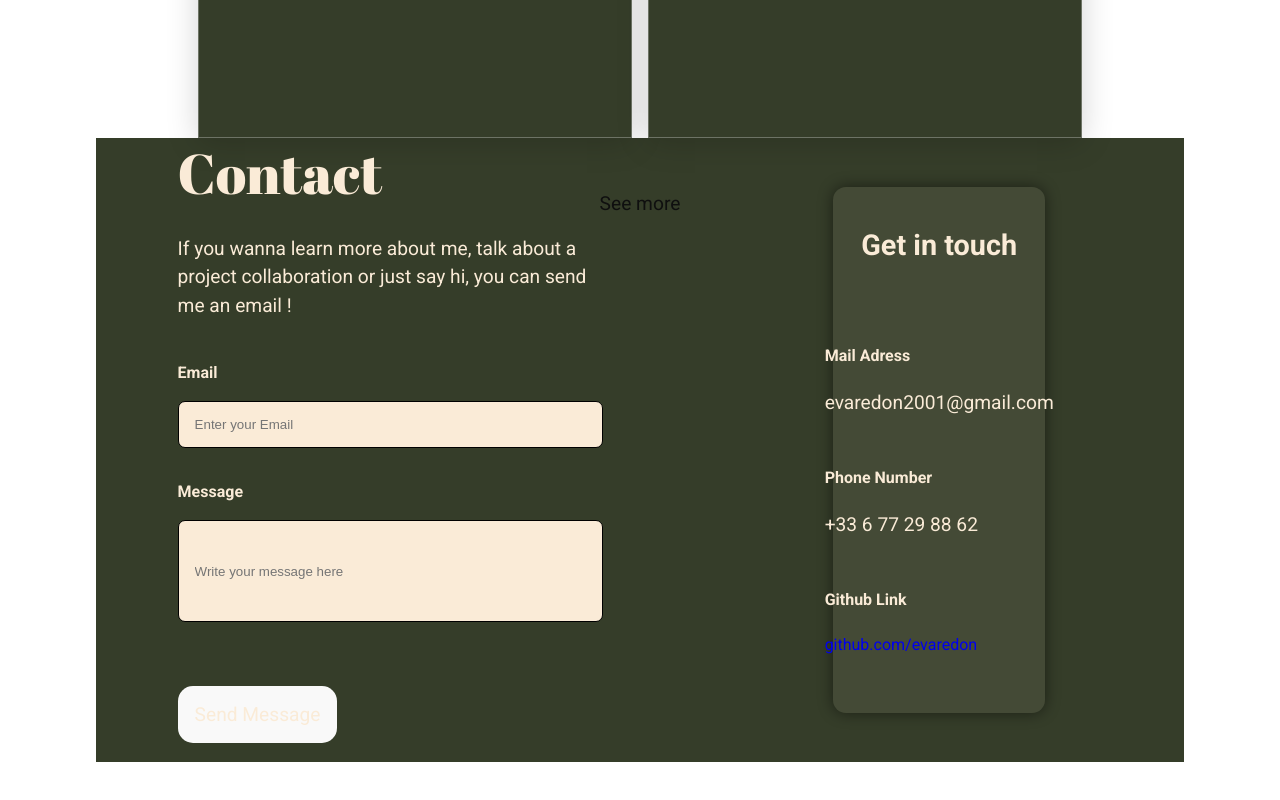
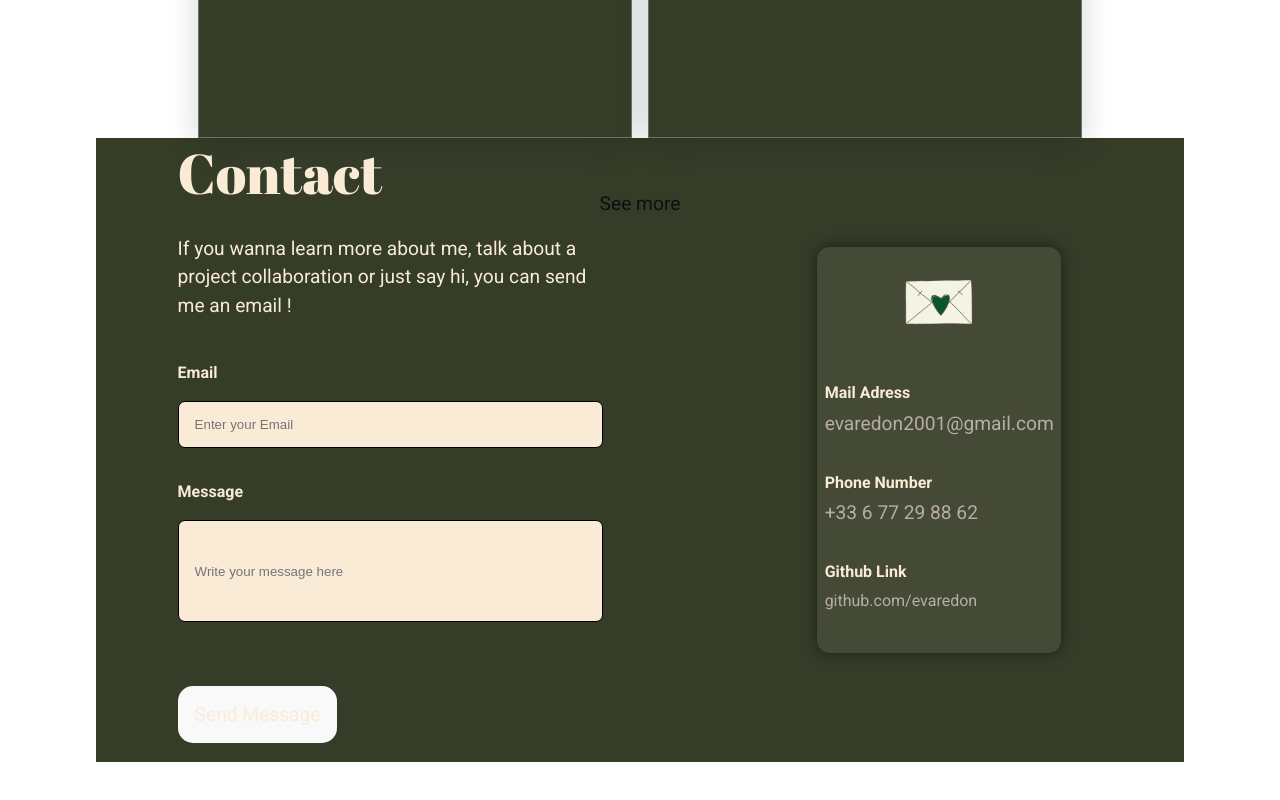
Before and after one commit to evaredon/redeva-portfolio, a React (Vite) app in the folder redeva-portfolio/: page / in a window 1280 px wide. Shown: the part 2830-3630 px from the top of the page. Built offline with nearby package versions, Linux system fonts and the light colour scheme.

Commit message:
need to dynamise everything now

```diff
--- a/redeva-portfolio/src/components/Contact/Contact.jsx
+++ b/redeva-portfolio/src/components/Contact/Contact.jsx
@@ -1,12 +1,10 @@
 import './Contact.scss';
-// import Letter from '../../assets/loveletter.png'
 import Form from './Form/Form';
 import Intro from './Intro/Intro';
 
 function Contact() {
   return (
     <div className="Contact">
-      {/* <img className="Contact-Letter" src={Letter} alt="Love letter drawing" /> */}
       <div className='Contact-FormSide'>
         <h2>Contact</h2>
         <p>If you wanna learn more about me, talk about a project collaboration or just say hi, you can send me an email !</p>
--- a/redeva-portfolio/src/components/Contact/Intro/Intro.jsx
+++ b/redeva-portfolio/src/components/Contact/Intro/Intro.jsx
@@ -1,20 +1,21 @@
 import { Link } from 'react-router-dom';
 import './Intro.scss';
+import Letter from '../../../assets/loveletter.png';
 
 function Intro() {
   return (
     <div className="Contact-Info">
-      <h3>Get in touch</h3>
+      <img className="Contact-Letter" src={Letter} alt="Love letter drawing" />
       <div>
-        <section className='Contact-Section'>
+        <section className="Contact-Section">
           <h4>Mail Adress</h4>
           <p>evaredon2001@gmail.com</p>
         </section>
-        <section className='Contact-Section'>
+        <section className="Contact-Section">
           <h4>Phone Number</h4>
           <p>+33 6 77 29 88 62</p>
         </section>
-        <section className='Contact-Section'>
+        <section className="Contact-Section">
           <h4>Github Link</h4>
           <Link to="https://github.com/evaredon">github.com/evaredon</Link>
         </section>
--- a/redeva-portfolio/src/components/Contact/Intro/Intro.scss
+++ b/redeva-portfolio/src/components/Contact/Intro/Intro.scss
@@ -1,6 +1,7 @@
 .Contact {
+
   &-Info {
-    width: 60%;
+    width: 70%;
     margin: auto;
     padding: 0.5rem;
     background-color: rgba(250, 235, 215, 0.075);
@@ -11,7 +12,27 @@
     justify-content: center;
     align-items: center;
   }
+
   &-Section {
-    margin: 3rem 0rem;
+    margin: 2rem 0rem;
+
+    h4 {
+        margin: 0.3rem 0;
+    }
+
+    p, a {
+        color: rgb(184, 174, 162);
+        margin: 0.3rem 0;
+      }
+
+    a:hover{
+        text-decoration:underline;
+    }
   }
+
+  &-Letter {
+    width: 30%;
+    margin: 1.5rem;
+  }
+
 }
--- a/redeva-portfolio/src/index.scss
+++ b/redeva-portfolio/src/index.scss
@@ -75,7 +75,8 @@ button:focus-visible {
     background-color: #ffffff;
   }
   a:hover {
-    color: #747bff;
+    color: #ffffff;
+    text-decoration: underline;
   }
   button {
     background-color: #f9f9f9;
```
